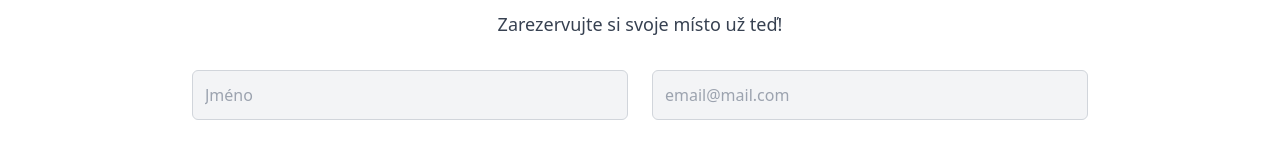
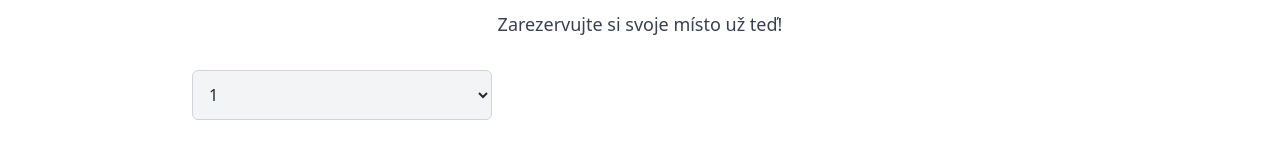
Before and after one commit to iDome89/arabfest_fe, a Next.js app: page / in a window 1280 px wide. Shown: the part 632-774 px from the top of the page. Built offline with nearby package versions, Linux system fonts and the light colour scheme; no server answers.

Commit message:
added select

```diff
--- a/src/components/Reservations.js
+++ b/src/components/Reservations.js
@@ -9,6 +9,17 @@ export const Reservations = () => {
       </div>
       <div className="max-w-4xl mx-auto">
         <form className="grid grid-cols-1 md:grid-cols-2 gap-6">
+          <div className="col-span-2">
+            <div className='w-[300px]'>
+                <select className='w-full border border-gray-300 p-3 rounded-md bg-gray-100'>
+                  <option value="1">1</option>
+                  <option value="2">2</option>
+                  <option value="3">3</option>
+                  <option value="4">4</option>
+                  <option value="5">5</option>
+                </select>
+            </div>
+          </div>
           <div className="col-span-1">
             <input
               type="text"
```
